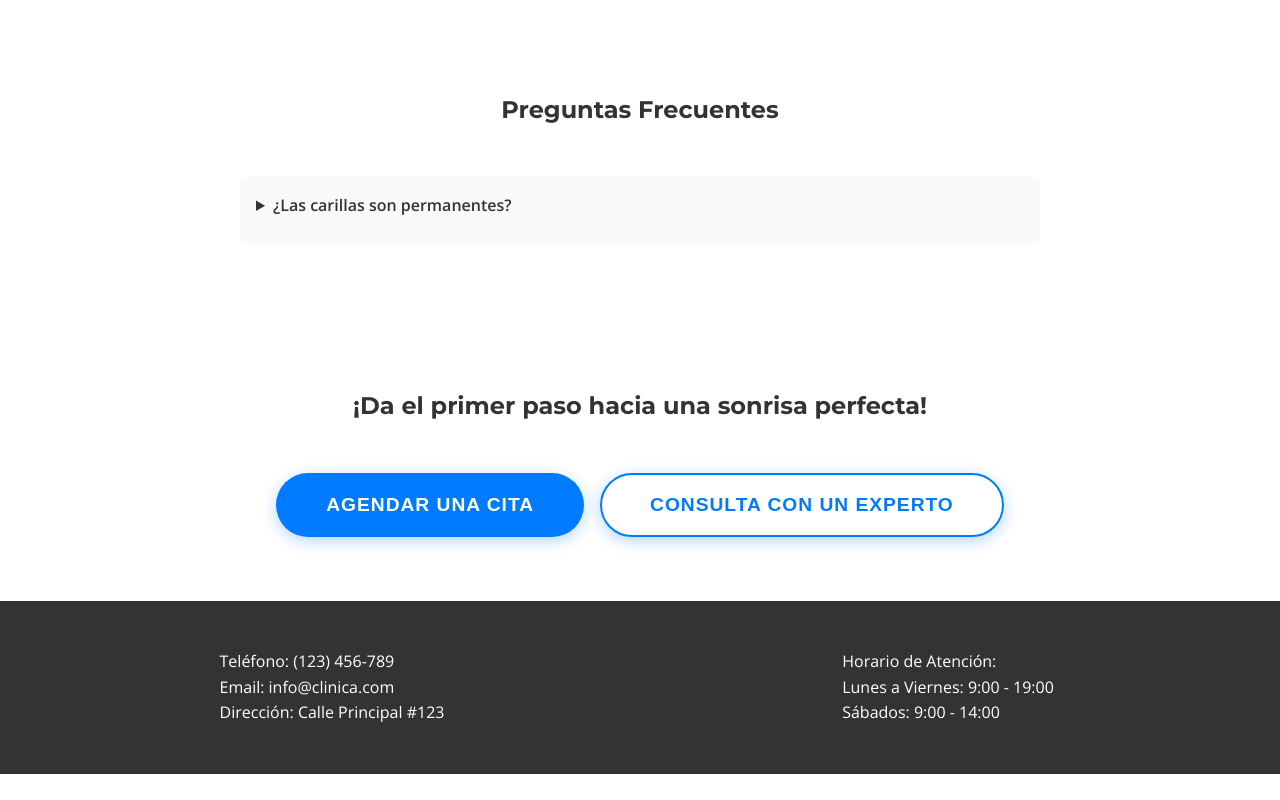
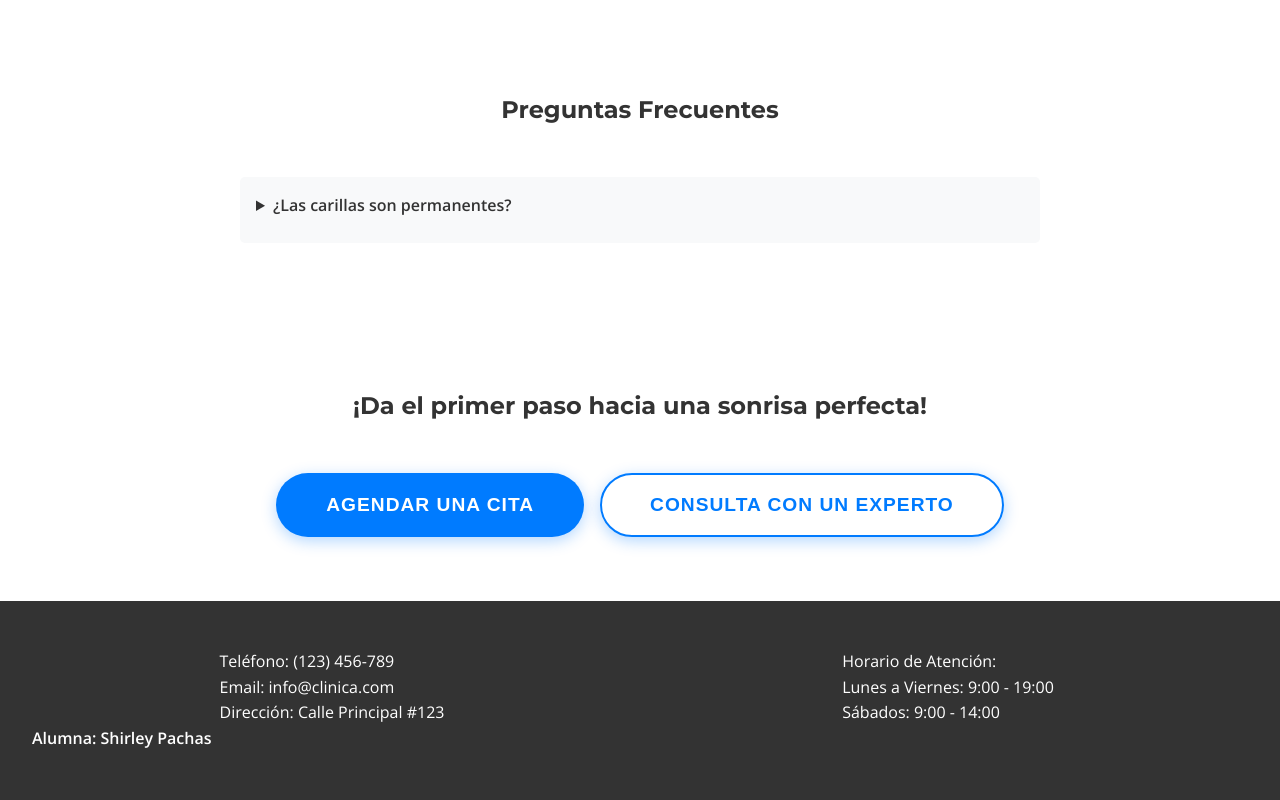
Before and after one commit to sandovaldavid/Carillas-Dentales-LandingPage, a plain HTML site: page index.html in a window 1280 px wide. Shown: the part 1900-2700 px from the top of the page. Before the commit the page ends 2674 px from the top, so only its background shows below. Drawn offline with nearby package versions, Linux system fonts and the light colour scheme.

Commit message:
💄 Add student name to footer for improved personalization

```diff
--- a/index.html
+++ b/index.html
@@ -133,6 +133,7 @@
                 <p>Sábados: 9:00 - 14:00</p>
             </div>
         </div>
+        <p><strong>Alumna: Shirley Pachas</strong></p>
     </footer>
 </body>
 </html>
```
